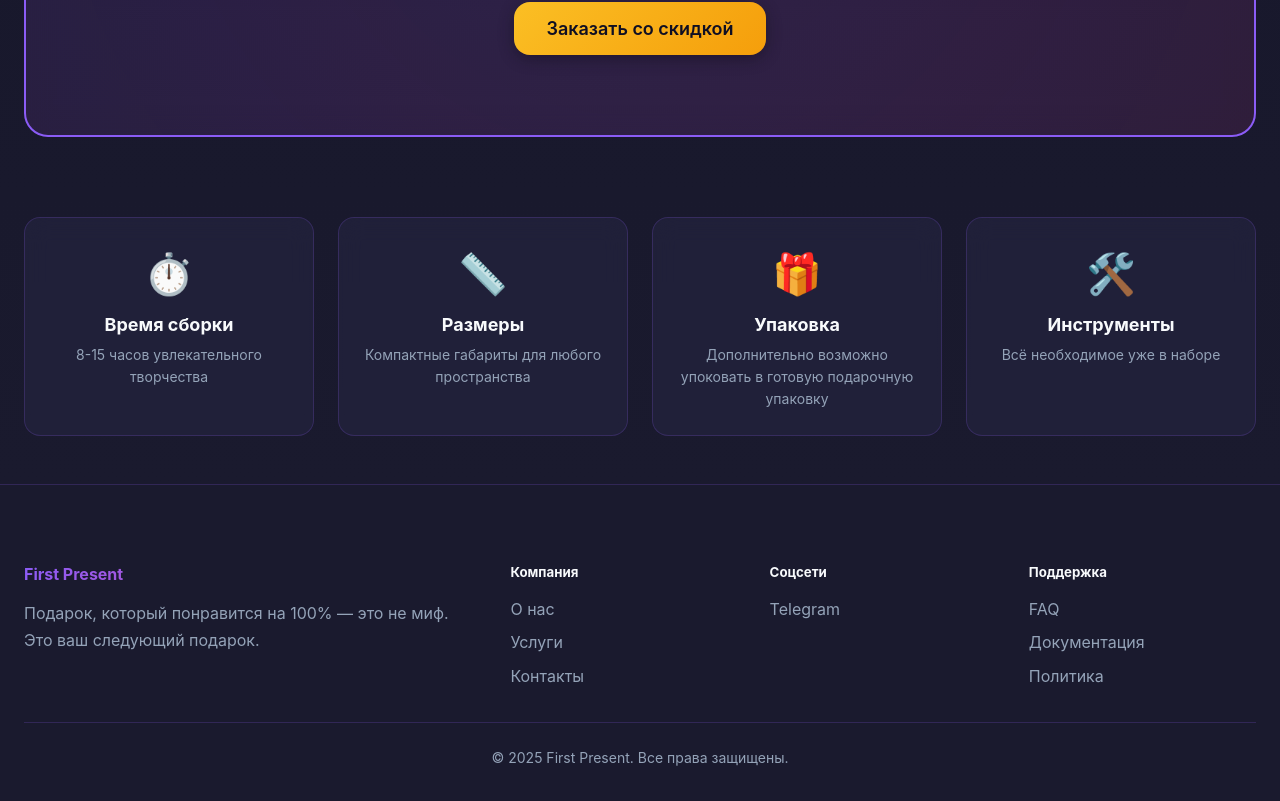
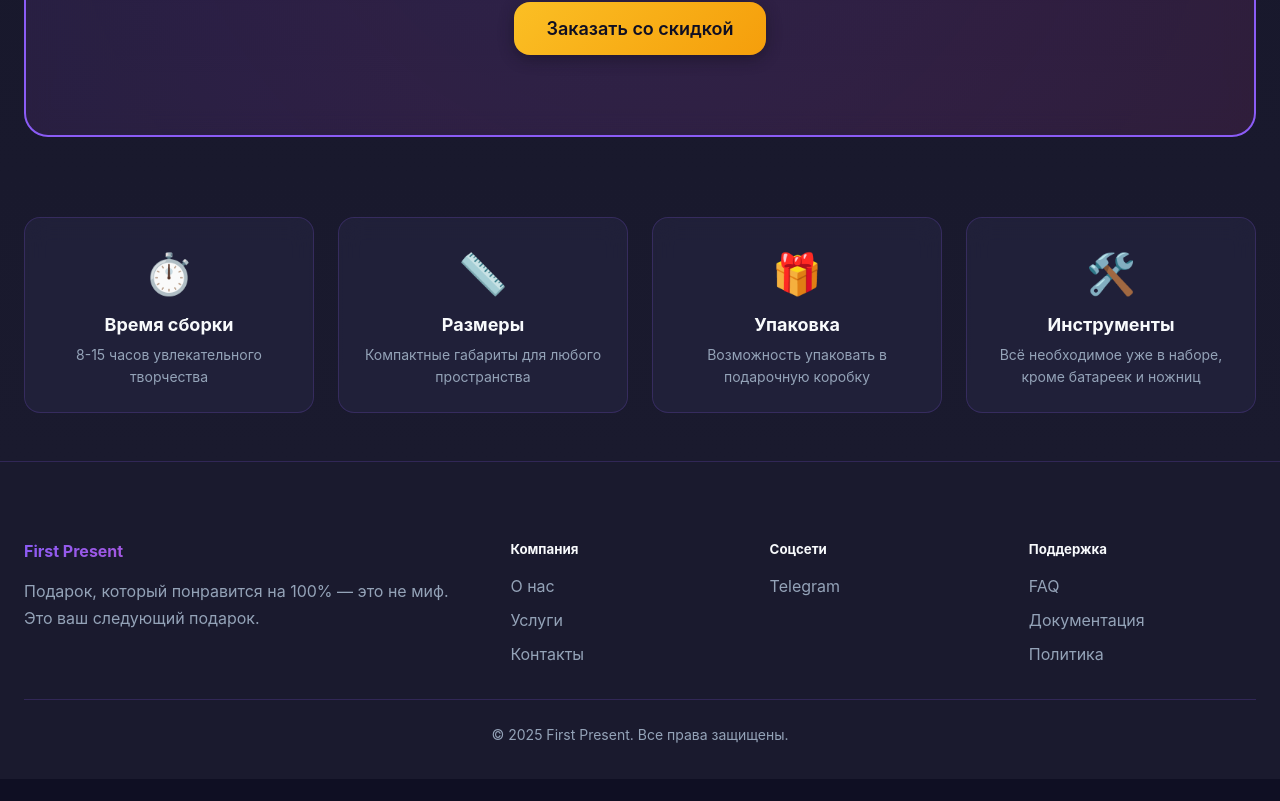
Before and after one commit to ferucci/presents, a React (Vite) app: page /documentation in a window 1280 px wide. Shown: the part 2704-3505 px from the top of the page. After the commit the page ends 3483 px from the top, so only its background shows below. Built offline with nearby package versions, Linux system fonts and the light colour scheme.

Commit message:
change text

```diff
--- a/src/pages/product-detail/index.tsx
+++ b/src/pages/product-detail/index.tsx
@@ -146,8 +146,7 @@ export const ProductDetailPage: FC = () => {
                 <p>
                   Процесс сборки румбокса — это увлекательное путешествие в мир
                   вашей любимой истории. В комплекте вы найдете все необходимые
-                  элементы, детальную пошаговую инструкцию с фотографиями и
-                  QR-код для доступа к видео-гайду. Сборка не требует
+                  элементы и детальную пошаговую инструкцию с фотографиями. Сборка не требует
                   специальных навыков — только желание творить и немного
                   свободного времени.
                 </p>
--- a/src/widgets/InfoDetails/InfoDetails.tsx
+++ b/src/widgets/InfoDetails/InfoDetails.tsx
@@ -24,12 +24,12 @@ export const InfoDetails: FC = () => {
       <div className={styles.infoCard}>
         <span className={styles.infoIcon}>🎁</span>
         <h4>Упаковка</h4>
-        <p>Дополнительно возможно упоковать в готовую подарочную упаковку</p>
+        <p>Возможность упаковать в подарочную коробку</p>
       </div>
       <div className={styles.infoCard}>
         <span className={styles.infoIcon}>🛠️</span>
         <h4>Инструменты</h4>
-        <p>Всё необходимое уже в наборе</p>
+        <p>Всё необходимое уже в наборе, кроме батареек и ножниц</p>
       </div>
 
     </motion.div>
```
